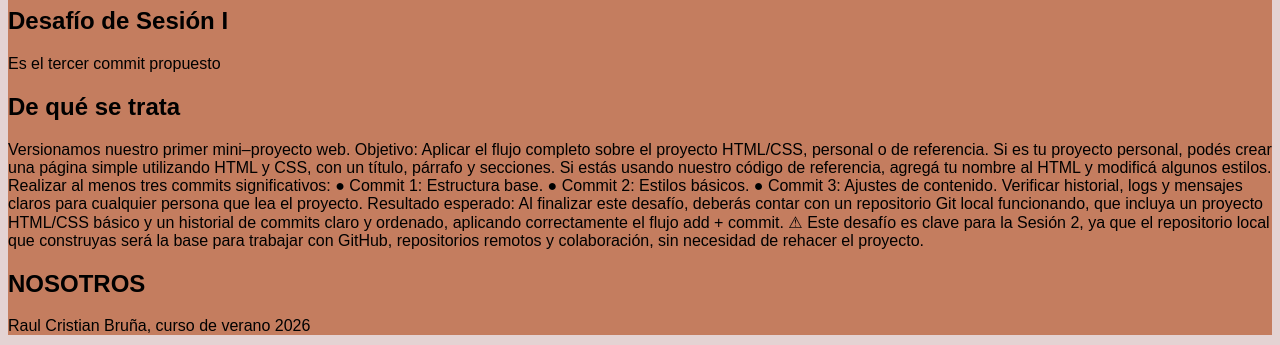
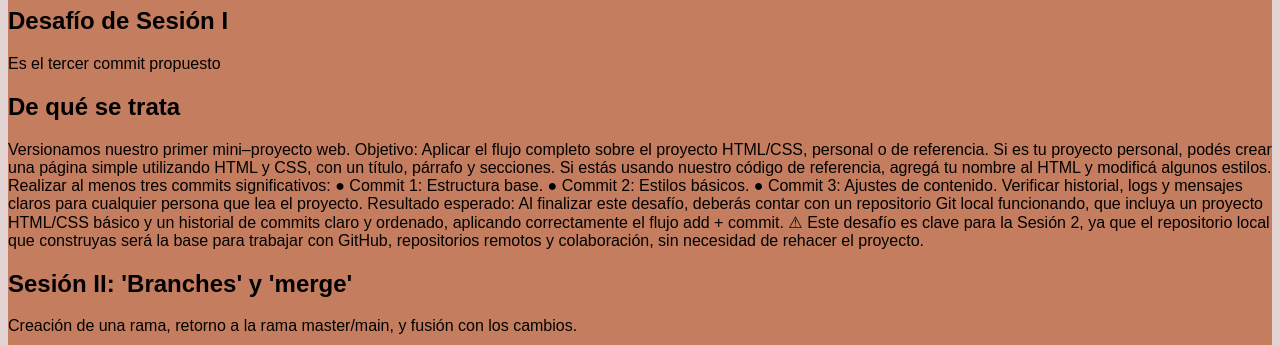
Before and after one commit to cbruna/proyecto_web_github2026, a plain HTML site: page index.html in a window 1280 px wide. Shown: the part 301-646 px from the top of the page. Drawn offline with Linux system fonts and the light colour scheme; a web font is replaced by a local one.

Commit message:
Uso de rama de desarrollo

```diff
--- a/index.html
+++ b/index.html
@@ -62,7 +62,15 @@ claro y ordenado, aplicando correctamente el flujo add + commit.
 ⚠ Este desafío es clave para la Sesión 2, ya que el repositorio local que construyas será
 la base para trabajar con GitHub, repositorios remotos y colaboración, sin necesidad de
 rehacer el proyecto. </p>
+            </section>
+
+        <section>
+          <h2>Sesión II: 'Branches' y 'merge' </h2>
+          <p> </p>
+
+         <p><span class="fuenteNegrita"></span> Creación de una rama, retorno a la rama master/main, y fusión con los cambios. </p>
          </section>
+
          <section id="nosotros">
             <h2>NOSOTROS</h2>
             <p><span class="fuenteNegrita"></span> Raul Cristian Bruña, curso de verano 2026</p>
```
